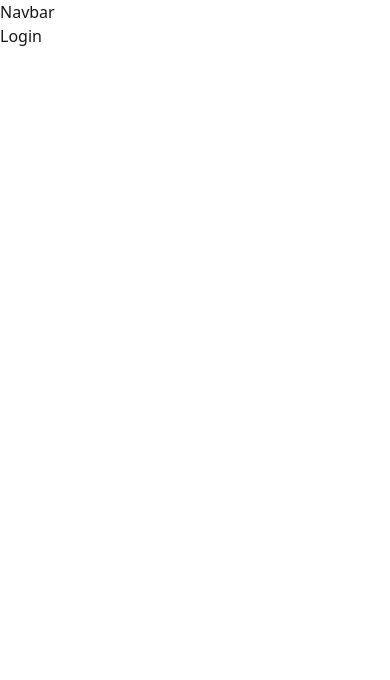
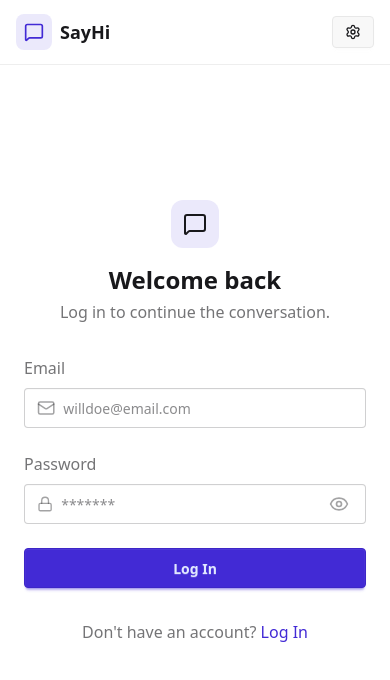
Before and after one commit to MohitAlphonsus/chat-app, a React (Vite) app in the folder client/: page /login in a window 390 px wide. Shown: the top 680 px of the page. Built offline with nearby package versions, Linux system fonts and the light colour scheme; no server answers.

Commit message:
navbar UI updated, signup, login UI and functionality implemented

```diff
--- a/client/src/components/Navbar.jsx
+++ b/client/src/components/Navbar.jsx
@@ -1,5 +1,52 @@
-import React from "react";
+import { Link } from "react-router";
+import { useAuthStore } from "../store/useAuthStore";
+import { LogOut, MessageSquare, Settings, User } from "lucide-react";
 
 export default function Navbar() {
-	return <div>Navbar</div>;
+	const { authUser, logout } = useAuthStore();
+	return (
+		<header className=" border-b border-base-300 fixed w-full tpo-0 z-40 backdrop-blur-lg bg-base-100/80">
+			<div className="container mx-auto px-4 h-16">
+				<div className="flex items-center justify-between h-full">
+					<div className="flex items-center gap-8">
+						<Link
+							to="/"
+							className="flex items-center gap-2 hover:opacity-75 transition-all"
+						>
+							<div className="size-9 rounded-lg bg-primary/10 flex items-center justify-center">
+								<MessageSquare className="size-5 text-primary" />
+							</div>
+							<h1 className="text-lg font-bold">SayHi</h1>
+						</Link>
+					</div>
+
+					<div className="flex items-center gap-2">
+						<Link
+							to="/settings"
+							className={`btn btn-sm gap-2 transition-colors`}
+						>
+							<Settings className="size-4" />
+							<span className="hidden sm:inline">Settings</span>
+						</Link>
+						{authUser && (
+							<>
+								<Link to="/profile" className="btn btn-sm gap-2">
+									<User className="size-4" />
+									<span className="hidden sm:inline">Profile</span>
+								</Link>
+
+								<button
+									className="cursor-pointer ml-4 text-sm flex items-center gap-2"
+									onClick={logout}
+								>
+									<LogOut className="size-4" />
+									<span className="hidden sm:inline">Logout</span>
+								</button>
+							</>
+						)}
+					</div>
+				</div>
+			</div>
+		</header>
+	);
 }
--- a/client/src/pages/Login.jsx
+++ b/client/src/pages/Login.jsx
@@ -1,3 +1,134 @@
+import { useState } from "react";
+import { Link } from "react-router";
+import { AuthImagePattern, Logo } from "../components";
+import { Mail, Lock, Eye, EyeOff, LoaderCircle } from "lucide-react";
+import { useAuthStore } from "../store/useAuthStore";
+import { toast } from "react-hot-toast";
+
 export default function Login() {
-	return <div>Login</div>;
+	const [formData, setFormData] = useState({
+		email: "",
+		password: "",
+	});
+	const [showPassword, setShowPassword] = useState(false);
+	const { isLoggingIn, login } = useAuthStore();
+
+	function handleChange(e) {
+		const { name, value } = e.target;
+		setFormData((prevFormData) => ({ ...prevFormData, [name]: value }));
+	}
+
+	function handleValidation() {
+		if (!formData.email.trim()) return toast.error("Email is required");
+		if (!/^[^\s@]+@[^\s@]+\.[^\s@]+$/.test(formData.email))
+			return toast.error("Invalid email format");
+		if (!formData.password.trim()) return toast.error("Password is required");
+		if (formData.password.length < 6)
+			return toast.error("Password must be at least 6 characters");
+
+		return true;
+	}
+
+	function handleSubmit(e) {
+		e.preventDefault();
+
+		const success = handleValidation();
+		if (success === true) {
+			login(formData);
+		}
+	}
+
+	return (
+		<div className="min-h-screen grid lg:grid-cols-2">
+			<div className="flex flex-col justify-center items-center p-6 sm:p-12">
+				<div className="w-full max-w-md space-y-8">
+					<div className="text-center mb-8">
+						<div className="flex flex-col items-center gap-2 group">
+							<Logo />
+						</div>
+						<h2 className="text-2xl font-bold mt-4">Welcome back</h2>
+						<p className="text-base-content/60 mt-1">
+							Log in to continue the conversation.
+						</p>
+					</div>
+					<form className="space-y-6" onSubmit={handleSubmit}>
+						<div className="form-control">
+							<label className="label">
+								<span className="label-text font-medium mb-2">Email</span>
+							</label>
+
+							<label className="input input-bordered flex items-center gap-2 w-full">
+								<Mail className="size-5 text-base-content/40" />
+								<input
+									type="text"
+									className="grow"
+									placeholder="willdoe@email.com"
+									name="email"
+									value={formData.email}
+									onChange={handleChange}
+								/>
+							</label>
+						</div>
+						<div className="form-control">
+							<label className="label">
+								<span className="label-text font-medium mb-2">Password</span>
+							</label>
+
+							<label className="input input-bordered flex items-center gap-2 w-full">
+								<Lock className="size-5 text-base-content/40" />
+								<input
+									type={showPassword ? "text" : "password"}
+									className="grow"
+									placeholder="*******"
+									name="password"
+									value={formData.password}
+									onChange={handleChange}
+								/>
+								<button
+									type="button"
+									className="p-1 text-base-content/40 hover:text-base-content/70 cursor-pointer"
+									onClick={() => setShowPassword(!showPassword)}
+								>
+									{showPassword ? (
+										<EyeOff className="size-5" />
+									) : (
+										<Eye className="size-5" />
+									)}
+								</button>
+							</label>
+						</div>
+
+						<button
+							type="submit"
+							className="btn btn-primary w-full"
+							disabled={isLoggingIn}
+						>
+							{isLoggingIn ? (
+								<>
+									<LoaderCircle className="size-5 animate-spin" />
+									Loading...
+								</>
+							) : (
+								"Log In"
+							)}
+						</button>
+					</form>
+
+					<div className="text-center">
+						<p className="text-base-content/60">
+							Don't have an account?{" "}
+							<Link to="/login" className="link link-hover link-primary">
+								Log In
+							</Link>
+						</p>
+					</div>
+				</div>
+			</div>
+
+			<AuthImagePattern
+				title="Good to see you again!"
+				subtitle="Dive right back into your conversations — stay connected and continue making memories with the people who matter most."
+			/>
+		</div>
+	);
 }
--- a/client/src/pages/Signup.jsx
+++ b/client/src/pages/Signup.jsx
@@ -3,6 +3,7 @@ import { Link } from "react-router";
 import { AuthImagePattern, Logo } from "../components";
 import { User, Mail, Lock, Eye, EyeOff, LoaderCircle } from "lucide-react";
 import { useAuthStore } from "../store/useAuthStore";
+import { toast } from "react-hot-toast";
 
 export default function Signup() {
 	const [formData, setFormData] = useState({
@@ -11,11 +12,32 @@ export default function Signup() {
 		password: "",
 	});
 	const [showPassword, setShowPassword] = useState(false);
-	const { isSigningUp } = useAuthStore();
+	const { isSigningUp, signup } = useAuthStore();
 
 	function handleChange(e) {
 		const { name, value } = e.target;
 		setFormData((prevFormData) => ({ ...prevFormData, [name]: value }));
+	}
+
+	function handleValidation() {
+		if (!formData.fullName.trim()) return toast.error("Full name is required");
+		if (!formData.email.trim()) return toast.error("Email is required");
+		if (!/^[^\s@]+@[^\s@]+\.[^\s@]+$/.test(formData.email))
+			return toast.error("Invalid email format");
+		if (!formData.password.trim()) return toast.error("Password is required");
+		if (formData.password.length < 6)
+			return toast.error("Password must be at least 6 characters");
+
+		return true;
+	}
+
+	function handleSubmit(e) {
+		e.preventDefault();
+
+		const success = handleValidation();
+		if (success === true) {
+			signup(formData);
+		}
 	}
 
 	return (
@@ -31,7 +53,7 @@ export default function Signup() {
 							Get started with your free account
 						</p>
 					</div>
-					<form className="space-y-6">
+					<form className="space-y-6" onSubmit={handleSubmit}>
 						<div className="form-control">
 							<label className="label">
 								<span className="label-text font-medium mb-2">Full Name</span>
--- a/client/src/store/useAuthStore.js
+++ b/client/src/store/useAuthStore.js
@@ -1,5 +1,6 @@
 import { create } from "zustand";
 import { axiosClient } from "../lib/axiosClient";
+import toast from "react-hot-toast";
 
 const useAuthStore = create((set) => ({
 	authUser: null,
@@ -20,6 +21,44 @@ const useAuthStore = create((set) => ({
 			set({ isCheckingAuth: false });
 		}
 	},
+
+	signup: async (formData) => {
+		set({ isSigningUp: true });
+		try {
+			const response = await axiosClient.post("/auth/signup", formData);
+			set({ authUser: response.data });
+			toast.success("Signed up successfully!");
+		} catch (err) {
+			toast.error(err.response.data.message);
+		} finally {
+			set({ isSigningUp: false });
+		}
+	},
+
+	login: async (formData) => {
+		set({ isLoggingIn: true });
+		try {
+			const response = await axiosClient.post("/auth/login", formData);
+			set({ authUser: response.data });
+			toast.success("Login successful!");
+		} catch (err) {
+			toast.error(err.response.data.message);
+		} finally {
+			set({ isLoggingIn: false });
+		}
+	},
+
+	logout: async () => {
+		try {
+			await axiosClient.post("/auth/logout");
+			set({ authUser: null });
+			toast.success("Logout successful!");
+		} catch (err) {
+			toast.error(err.response.data.message);
+		}
+	},
+
+	updateProfile: async () => {},
 }));
 
 export { useAuthStore };
```
